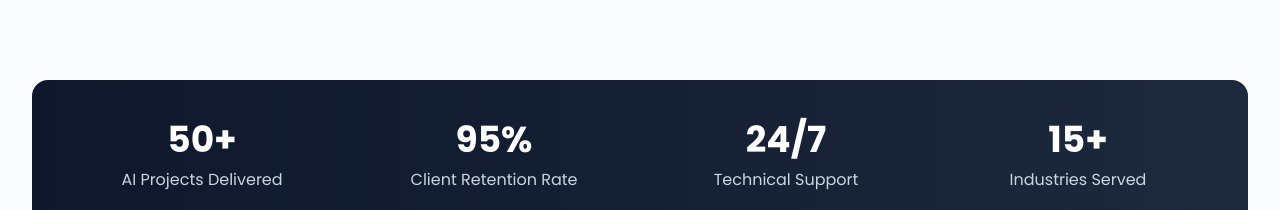
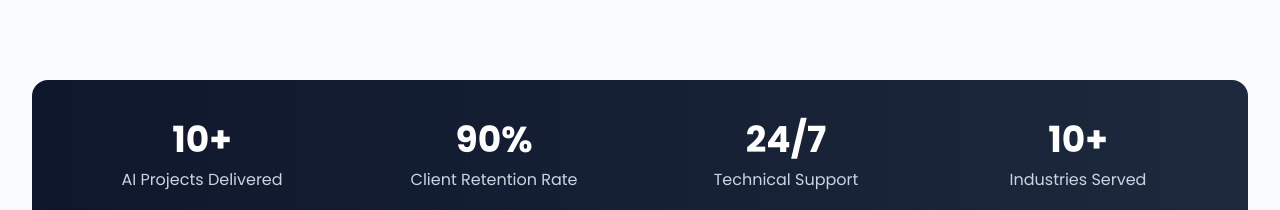
Before and after one commit to mahi12jain/GenXProAI.github.io, a React (Vite) app: page / in a window 1280 px wide. Shown: the part 5565-5775 px from the top of the page. Built offline with nearby package versions, Linux system fonts and the light colour scheme.

Commit message:
Update statistics in WhyChooseUs component

```diff
--- a/src/components/WhyChooseUs.jsx
+++ b/src/components/WhyChooseUs.jsx
@@ -154,11 +154,11 @@
                 <div className="mt-20 bg-gradient-to-r from-slate-900 to-slate-800 rounded-2xl p-10 text-white">
                     <div className="grid grid-cols-2 md:grid-cols-4 gap-8 text-center">
                         <div>
-                            <div className="text-4xl font-bold mb-2">50+</div>
+                            <div className="text-4xl font-bold mb-2">10+</div>
                             <div className="text-slate-300">AI Projects Delivered</div>
                         </div>
                         <div>
-                            <div className="text-4xl font-bold mb-2">95%</div>
+                            <div className="text-4xl font-bold mb-2">90%</div>
                             <div className="text-slate-300">Client Retention Rate</div>
                         </div>
                         <div>
@@ -166,7 +166,7 @@
                             <div className="text-slate-300">Technical Support</div>
                         </div>
                         <div>
-                            <div className="text-4xl font-bold mb-2">15+</div>
+                            <div className="text-4xl font-bold mb-2">10+</div>
                             <div className="text-slate-300">Industries Served</div>
                         </div>
                     </div>
```
